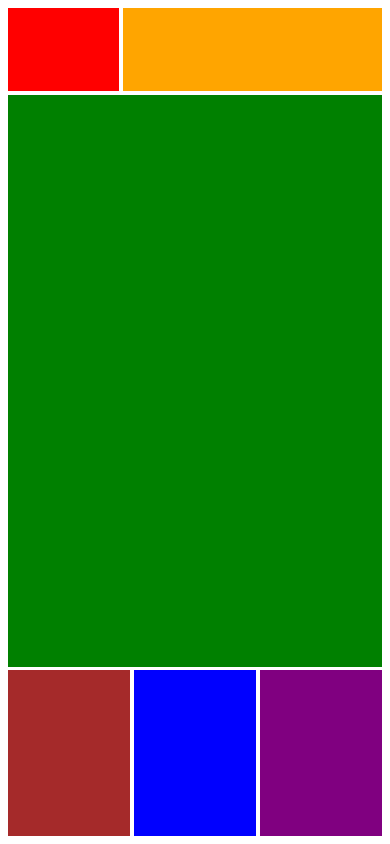
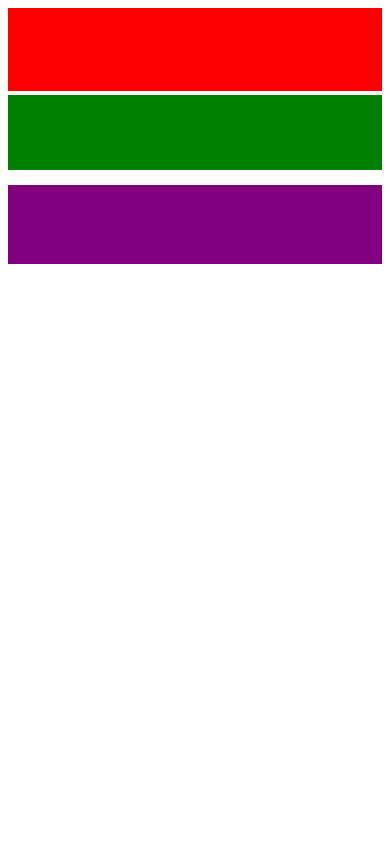
Before and after one commit to Slavik1999/ORMEDIA, a plain HTML site: page secondtask/index.html in a window 390 px wide. Drawn offline with Linux system fonts and the light colour scheme.

Commit message:
start mobile adaptive

```diff
--- a/secondtask/css/block.css
+++ b/secondtask/css/block.css
@@ -42,3 +42,24 @@ background-color: orange;
     width: 33.33%;
     background-color: purple;
 }
+@media(max-width:640px){
+    #tright,#f1,#f2{
+        display:none;
+    }
+    #contbody{
+        margin-bottom: 3%;
+        height: 10%;
+        width: 100%;
+    }
+    #contfoot{
+        height: 10%;
+    }
+    #f3{
+        width: 100%;
+        margin-bottom: 1%;
+    }
+    #tleft{
+        width:100%;
+        margin-right: 0;
+    }
+}
--- a/secondtask/index.html
+++ b/secondtask/index.html
@@ -6,6 +6,7 @@
     <title>Block</title>
     </head>
     <body>
+        <div id="Container">
         <div id="conthead">
             <div id="tleft">
             </div>
@@ -27,5 +28,6 @@
 
             </div>
         </div>
+        </div>
     </body>
 </html>
```
